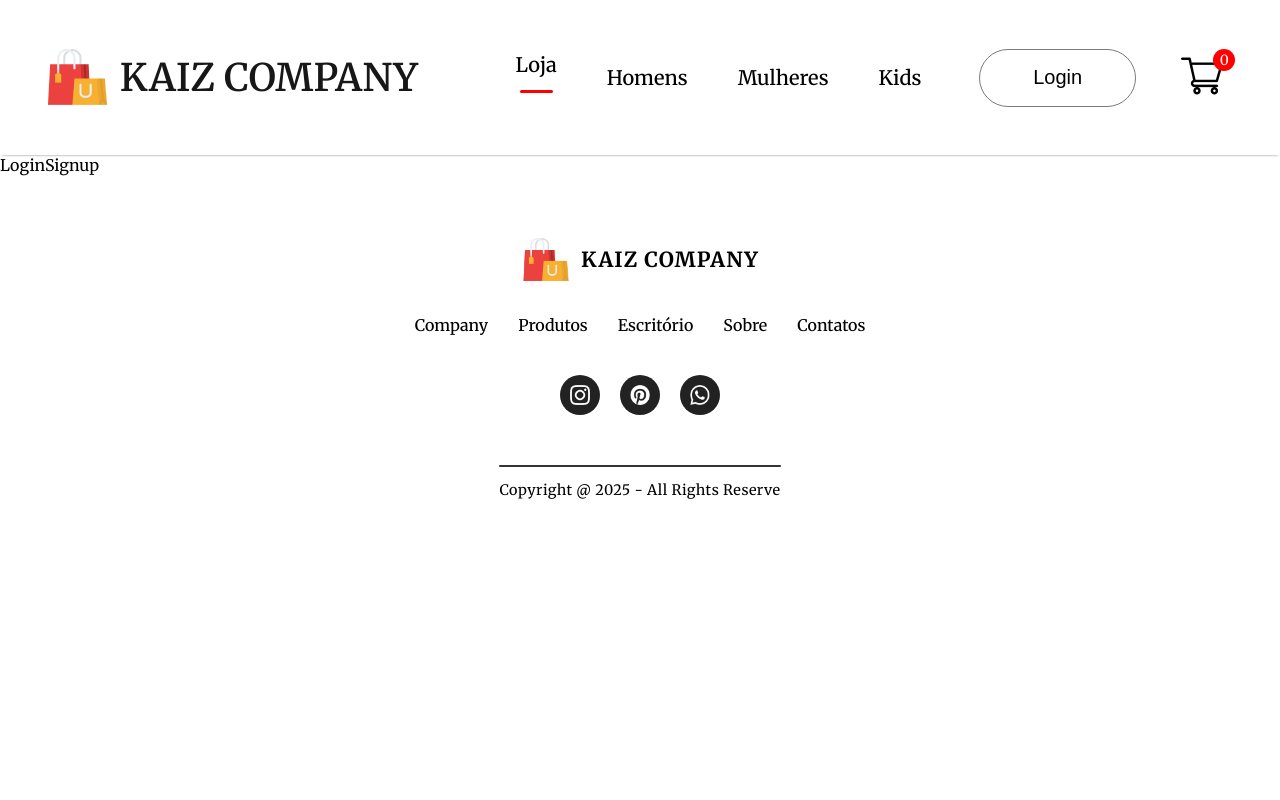
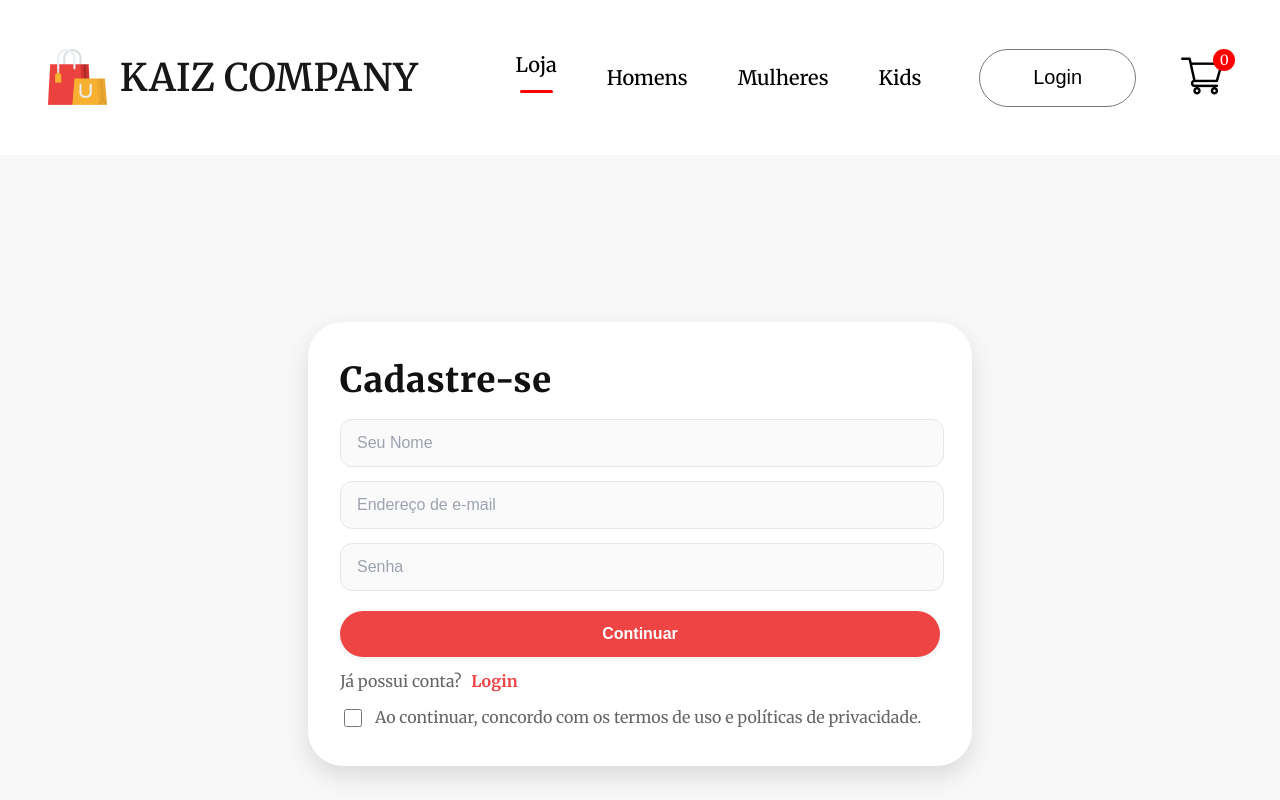
Before and after one commit to enzzzim/kaiz-store, a React (Create React App) app: page /login in a window 1280 px wide. Shown: the top 800 px of the page. Built offline with nearby package versions, Linux system fonts and the light colour scheme.

Commit message:
feat: Adiciona página para criação de cadastro e login.

```diff
--- /dev/null
+++ b/src/pages/CSS/LoginSignup.css
@@ -0,0 +1,142 @@
+/* ===============================
+   LoginSignup.css
+   =============================== */
+
+.loginsignup {
+  display: flex;
+  align-items: center;
+  justify-content: center;
+  padding: 64px var(--hero-pad-x);
+  background: var(--hero-bg);
+  color: var(--hero-fg);
+  min-height: calc(100vh - 150px);
+}
+
+.loginsignup-container {
+  width: 100%;
+  max-width: 600px;
+  background: #fff;
+  border-radius: 35px;
+  box-shadow: var(--shadow-md);
+  padding: 36px 32px;
+}
+
+.loginsignup-container h1 {
+  margin: 0 0 8px;
+  font-size: clamp(1.6rem, 1.2rem + 1.2vw, 2.2rem);
+  font-weight: 800;
+  letter-spacing: .02em;
+}
+
+.loginsignup-container p {
+  margin: 0;
+}
+
+/* campos */
+.loginsignup-fields,
+.loginsignuo-fields {
+  display: grid;
+  gap: 14px;
+  margin: 18px 0 20px;
+}
+
+.loginsignup input[type="text"],
+.loginsignup input[type="email"],
+.loginsignup input[type="password"] {
+  width: 95%;
+  padding: 14px 16px;
+  border-radius: 12px;
+  border: 1px solid #e5e7eb;
+  background: #fafafa;
+  color: #111;
+  font-size: 1rem;
+  outline: none;
+  transition: border-color .2s ease, box-shadow .2s ease, background-color .2s ease;
+}
+
+.loginsignup input::placeholder {
+  color: #9ca3af;
+}
+
+.loginsignup input:focus {
+  border-color: #ef4444;
+  box-shadow: 0 0 0 3px rgba(239, 68, 68, .15);
+  background: #fff;
+}
+
+/* botão principal */
+.loginsignup button {
+  width: 100%;
+  border: none;
+  background: #ef4444;
+  color: #fff;
+  font-weight: 700;
+  font-size: 1rem;
+  padding: 14px 18px;
+  border-radius: var(--radius-pill);
+  cursor: pointer;
+  transition: transform .15s ease, box-shadow .2s ease, filter .2s ease;
+  box-shadow: var(--shadow-sm);
+  margin-bottom: 14px;
+}
+
+.loginsignup button:hover {
+  transform: translateY(-2px);
+  filter: brightness(1.03);
+  box-shadow: var(--shadow-md);
+}
+
+.loginsignup button:active {
+  transform: translateY(0);
+}
+
+/* link “já possui conta? login” */
+.loginsignup-login {
+  margin-top: 14px;
+  color: var(--hero-muted);
+  display: inline-block;
+}
+
+.loginsignup-login + span {
+  margin-left: 6px;
+  color: #ef4444;
+  font-weight: 700;
+  cursor: pointer;
+  transition: opacity .2s ease;
+}
+
+.loginsignup-login + span:hover {
+  opacity: .85;
+  text-decoration: underline;
+}
+
+/* termos de uso */
+.loginsignup-agree {
+  display: flex;
+  align-items: flex-start;
+  gap: 10px;
+  margin-top: 16px;
+}
+
+.loginsignup-agree input[type="checkbox"] {
+  margin-top: 2px;
+  width: 18px;
+  height: 18px;
+  accent-color: #ef4444;
+}
+
+.loginsignup-agree p {
+  color: var(--hero-muted);
+  line-height: 1.35;
+}
+
+/* responsivo */
+@media (max-width: 640px) {
+  .loginsignup {
+    padding: 40px var(--hero-pad-x);
+  }
+  .loginsignup-container {
+    padding: 28px 22px;
+    border-radius: 20px;
+  }
+}
--- a/src/pages/LoginSignup.jsx
+++ b/src/pages/LoginSignup.jsx
@@ -1,8 +1,24 @@
 import React from 'react'
+import './CSS/LoginSignup.css'
 
 export const LoginSignup = () => {
   return (
-    <div>LoginSignup</div>
+    <div className='loginsignup'>
+      <div className="loginsignup-container">
+        <h1>Cadastre-se</h1>
+        <div className="loginsignup-fields">
+          <input type="text" placeholder='Seu Nome' />
+          <input type="text" placeholder='Endereço de e-mail' />
+          <input type="text" placeholder='Senha' />
+        </div>
+        <button>Continuar</button>
+        <p className="loginsignup-login">Já possui conta?</p> <span>Login</span>
+        <div className="loginsignup-agree">
+          <input type="checkbox" name='' id='' />
+          <p>Ao continuar, concordo com os termos de uso e políticas de privacidade.</p>
+        </div>
+      </div>
+    </div>
   )
 }
 
```
